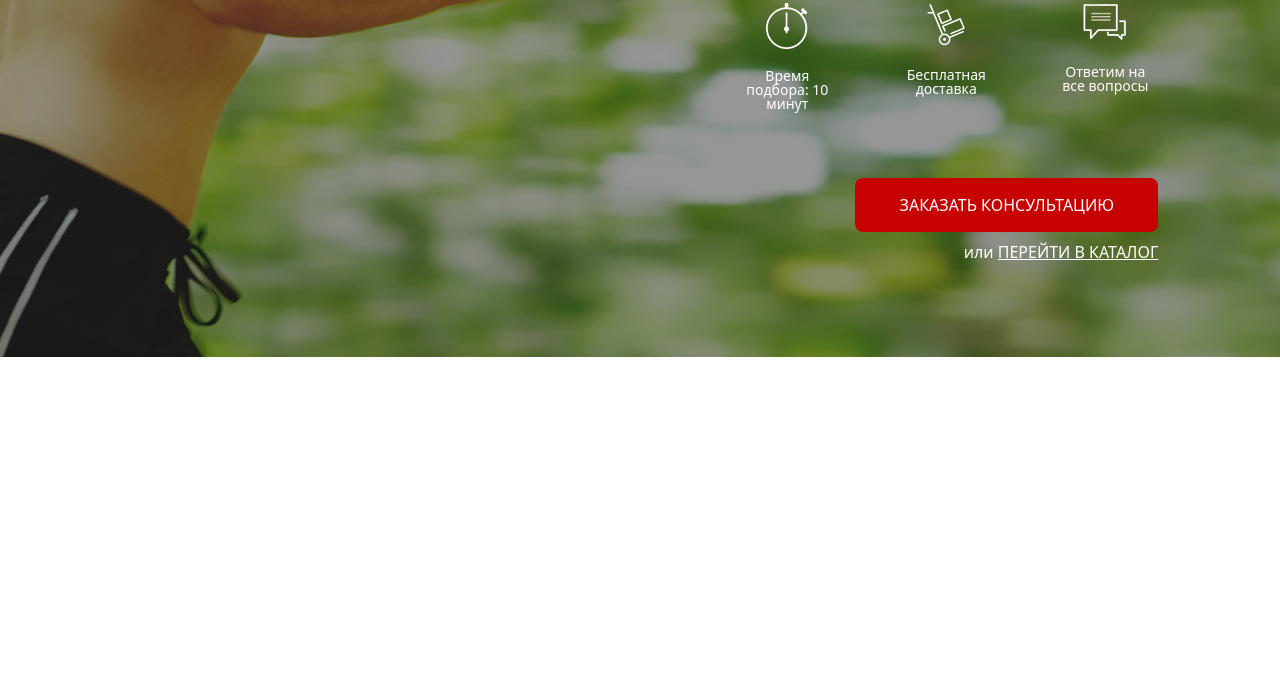
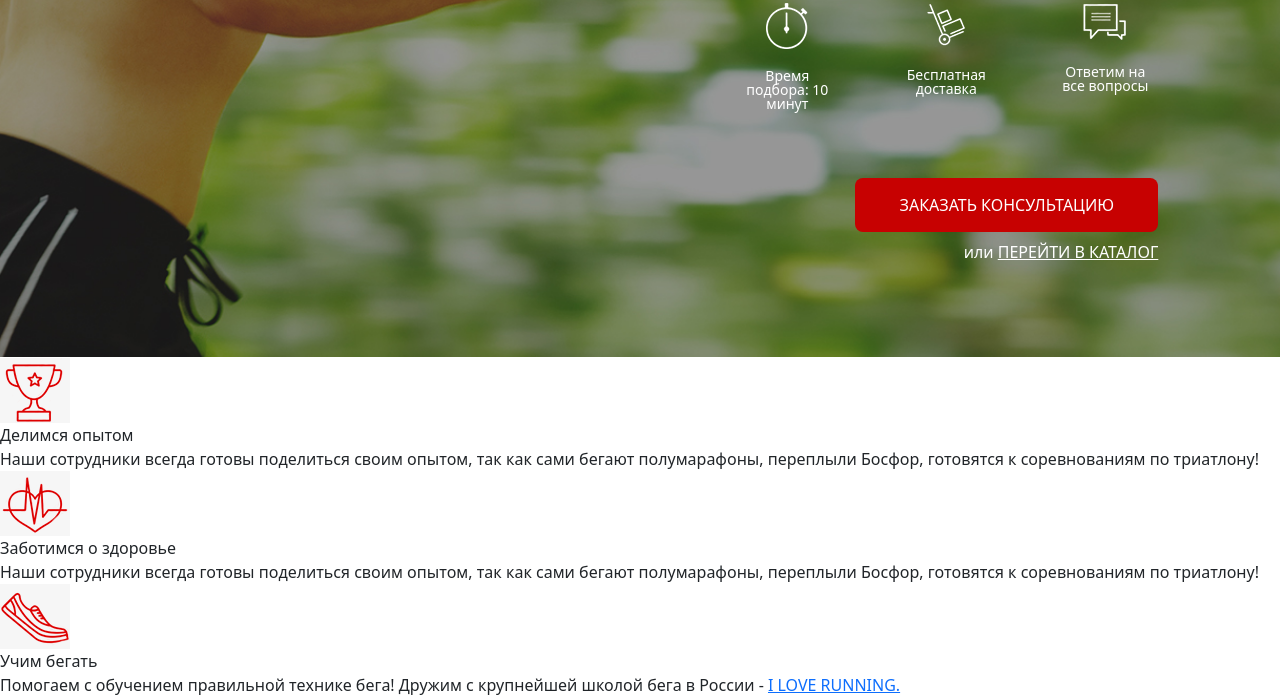
Before and after one commit to iaroslav-eremeev/practice_project_2, a website: page src/index.html in a window 1280 px wide. Shown: the part 326-1023 px from the top of the page. Before the commit the page ends 800 px from the top, so only its background shows below. Drawn offline with Linux system fonts and the light colour scheme.

Commit message:
Add adv section

```diff
--- a/src/index.html
+++ b/src/index.html
@@ -59,5 +59,29 @@
 
         </div>
     </div>
+    <div class="adv">
+        <div class="container offset-md-1 col-md-10">
+            <div class="adv__header">
+
+            </div>
+        </div>
+        <div class="adv__items">
+            <div class="adv__item">
+                <img src="icons/cup.png" alt="cup">
+                <div class="adv__item_subheader">Делимся опытом</div>
+                <div class="adv__item_text">Наши сотрудники всегда готовы поделиться своим опытом, так как сами бегают полумарафоны, переплыли Босфор, готовятся к соревнованиям по триатлону!</div>
+            </div>
+            <div class="adv__item">
+                <img src="icons/heart.png" alt="heart">
+                <div class="adv__item_subheader">Заботимся о здоровье</div>
+                <div class="adv__item_text">Наши сотрудники всегда готовы поделиться своим опытом, так как сами бегают полумарафоны, переплыли Босфор, готовятся к соревнованиям по триатлону!</div>
+            </div>
+            <div class="adv__item">
+                <img src="icons/shoe.png" alt="shoe">
+                <div class="adv__item_subheader">Учим бегать</div>
+                <div class="adv__item_text">Помогаем с обучением правильной технике бега! Дружим с крупнейшей школой бега в России - <a href="#" class="love_running">I LOVE RUNNING.</a></div>
+            </div>
+        </div>
+    </div>
 </body>
 </html>
```
